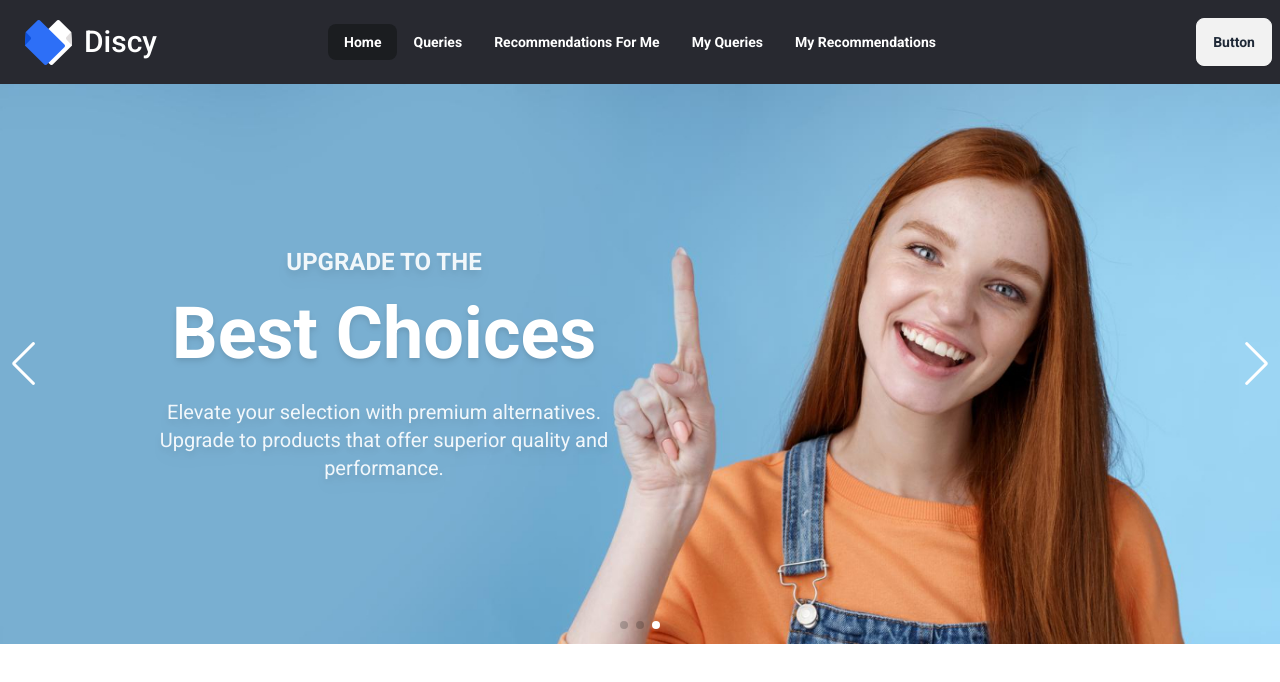
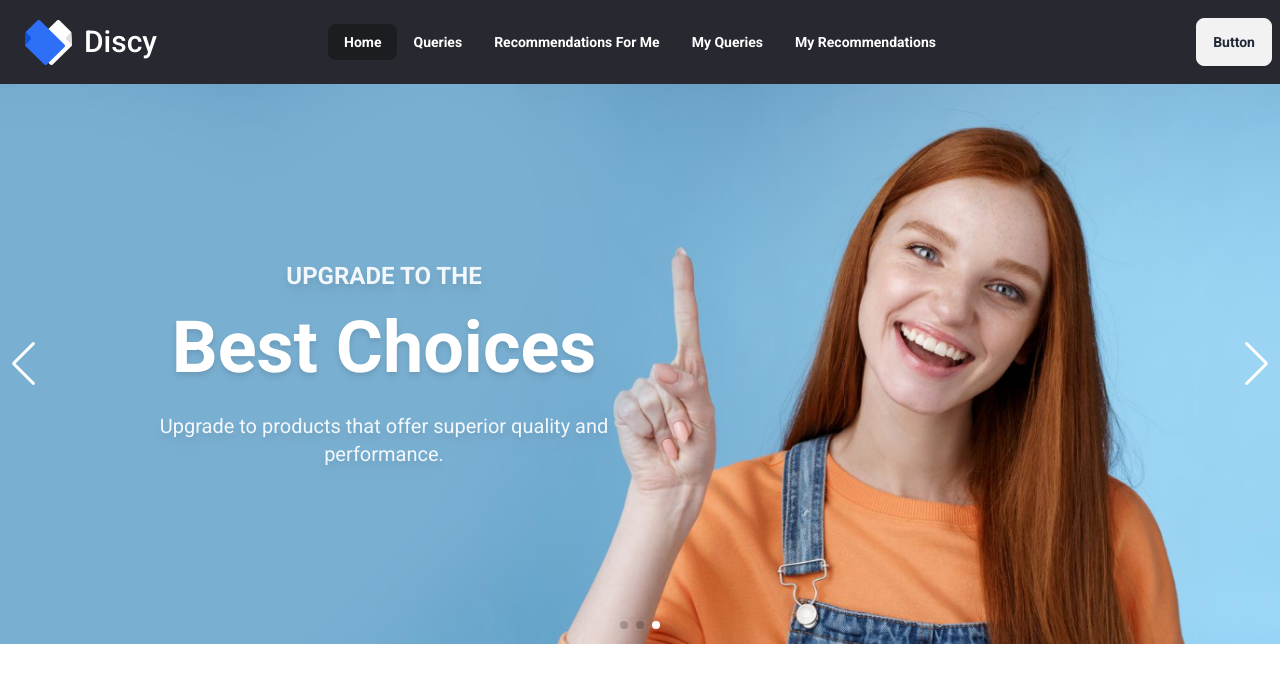
Before and after one commit to Amin7775/Discy-Alternative-Product-Information-System-with-react-express-client, a React (Vite) app: page / in a window 1280 px wide. Both pictures are taken after a click on the element 656 px from the left and 625 px from the top of the page. Shown: the top 682 px of the page. Built offline with nearby package versions, Linux system fonts and the light colour scheme.

Commit message:
Changed slider descriptions

```diff
--- a/src/Pages/home/homeComponents/Slider/HomeSlider.jsx
+++ b/src/Pages/home/homeComponents/Slider/HomeSlider.jsx
@@ -53,8 +53,7 @@ const HomeSlider = () => {
               </h1>
 
               <p className="max-w-[80%] lg:max-w-[60%] mx-auto text-white/[.90]   text-base lg:text-xl drop-shadow-lg mt-5 lg:mt-7 text-center">
-                Explore a variety of products that offer similar features and
-                benefits. Find the best alternatives recommended by others.
+              Discover similar products with recommended alternatives.
               </p>
             </div>
           </div>
@@ -108,8 +107,7 @@ const HomeSlider = () => {
               </h1>
 
               <p className="max-w-[80%] lg:max-w-[60%] mx-auto  text-white/[.90]  text-base lg:text-xl drop-shadow-lg mt-5 lg:mt-7 text-center">
-                Elevate your selection with premium alternatives. Upgrade to
-                products that offer superior quality and performance.
+                Upgrade to products that offer superior quality and performance.
               </p>
             </div>
           </div>
--- a/src/components/Navbar/Navbar.jsx
+++ b/src/components/Navbar/Navbar.jsx
@@ -38,7 +38,7 @@ const Navbar = () => {
             </div>
             <ul
               tabIndex={0}
-              className="menu menu-sm dropdown-content mt-3 z-[1] p-2 shadow bg-custom_Dark rounded-box w-52 opacity-90" id="sidebar"
+              className="menu menu-sm dropdown-content mt-3 z-[10] p-2 shadow bg-custom_Dark rounded-box w-52 opacity-90" id="sidebar"
             >
               {/* links */}
               {links}
```
